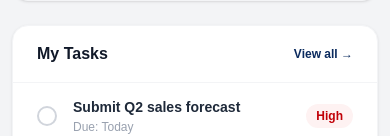
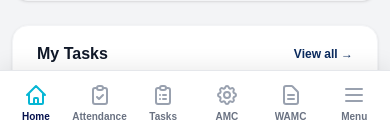
Before and after one commit to Abhisheksharma004/viros-web-new, a Next.js app: page /employee-dashboard in a window 390 px wide. Shown: the part 708-844 px from the top of the page. Built offline with nearby package versions, Linux system fonts and the light colour scheme; no server answers.

Commit message:
add buttom navbar in responsive

```diff
--- a/src/app/employee-dashboard/layout.tsx
+++ b/src/app/employee-dashboard/layout.tsx
@@ -3,6 +3,7 @@
 import { useState } from "react";
 import EmployeeSidebar from "@/components/employee-dashboard/Sidebar";
 import EmployeeHeader from "@/components/employee-dashboard/Header";
+import EmployeeBottomNav from "@/components/employee-dashboard/BottomNav";
 
 export default function EmployeeDashboardLayout({
     children,
@@ -16,9 +17,10 @@ export default function EmployeeDashboardLayout({
             <EmployeeSidebar isOpen={sidebarOpen} onClose={() => setSidebarOpen(false)} />
             <div className="flex-1 flex flex-col overflow-hidden">
                 <EmployeeHeader onMenuClick={() => setSidebarOpen(true)} />
-                <main className="flex-1 overflow-y-auto p-3 sm:p-6 lg:p-8">
+                <main className="flex-1 overflow-y-auto p-3 pb-20 sm:p-6 sm:pb-20 lg:p-8 lg:pb-8">
                     {children}
                 </main>
+                <EmployeeBottomNav onMenuClick={() => setSidebarOpen(true)} />
             </div>
         </div>
     );
--- a/src/components/admin-dashboard/Sidebar.tsx
+++ b/src/components/admin-dashboard/Sidebar.tsx
@@ -214,6 +214,15 @@ const menuItems = [
                 href: "/admin-dashboard/employees/birthdays",
             },
         ],
+    },
+    {
+        title: "Task Management",
+        icon: (
+            <svg className="w-5 h-5" fill="none" stroke="currentColor" viewBox="0 0 24 24">
+                <path strokeLinecap="round" strokeLinejoin="round" strokeWidth={2} d="M9 5H7a2 2 0 00-2 2v12a2 2 0 002 2h10a2 2 0 002-2V7a2 2 0 00-2-2h-2M9 5a2 2 0 002 2h2a2 2 0 002-2M9 5a2 2 0 012-2h2a2 2 0 012 2m-3 7h3m-3 4h3m-6-4h.01M9 16h.01" />
+            </svg>
+        ),
+        href: "/admin-dashboard/task-management",
     },
     {
         title: "Department",
--- /dev/null
+++ b/src/components/employee-dashboard/BottomNav.tsx
@@ -0,0 +1,103 @@
+"use client";
+
+import Link from "next/link";
+import { usePathname } from "next/navigation";
+
+const navItems = [
+    {
+        title: "Home",
+        href: "/employee-dashboard",
+        match: (path: string) => path === "/employee-dashboard",
+        icon: (
+            <svg className="w-6 h-6" fill="none" stroke="currentColor" viewBox="0 0 24 24">
+                <path strokeLinecap="round" strokeLinejoin="round" strokeWidth={2} d="M3 12l2-2m0 0l7-7 7 7M5 10v10a1 1 0 001 1h3m10-11l2 2m-2-2v10a1 1 0 01-1 1h-3m-6 0a1 1 0 001-1v-4a1 1 0 011-1h2a1 1 0 011 1v4a1 1 0 001 1m-6 0h6" />
+            </svg>
+        ),
+    },
+    {
+        title: "Attendance",
+        href: "/employee-dashboard/attendance",
+        match: (path: string) =>
+            path === "/employee-dashboard/attendance" ||
+            path.startsWith("/employee-dashboard/leave") ||
+            path.startsWith("/employee-dashboard/history"),
+        icon: (
+            <svg className="w-6 h-6" fill="none" stroke="currentColor" viewBox="0 0 24 24">
+                <path strokeLinecap="round" strokeLinejoin="round" strokeWidth={2} d="M9 5H7a2 2 0 00-2 2v12a2 2 0 002 2h10a2 2 0 002-2V7a2 2 0 00-2-2h-2M9 5a2 2 0 002 2h2a2 2 0 002-2M9 5a2 2 0 012-2h2a2 2 0 012 2m-6 9l2 2 4-4" />
+            </svg>
+        ),
+    },
+    {
+        title: "Tasks",
+        href: "/employee-dashboard/tasks",
+        match: (path: string) => path.startsWith("/employee-dashboard/tasks"),
+        icon: (
+            <svg className="w-6 h-6" fill="none" stroke="currentColor" viewBox="0 0 24 24">
+                <path strokeLinecap="round" strokeLinejoin="round" strokeWidth={2} d="M9 5H7a2 2 0 00-2 2v12a2 2 0 002 2h10a2 2 0 002-2V7a2 2 0 00-2-2h-2M9 5a2 2 0 002 2h2a2 2 0 002-2M9 5a2 2 0 012-2h2a2 2 0 012 2m-3 7h3m-3 4h3m-6-4h.01M9 16h.01" />
+            </svg>
+        ),
+    },
+    {
+        title: "AMC",
+        href: "/employee-dashboard/amc-work",
+        match: (path: string) => path.startsWith("/employee-dashboard/amc-work"),
+        icon: (
+            <svg className="w-6 h-6" fill="none" stroke="currentColor" viewBox="0 0 24 24">
+                <path strokeLinecap="round" strokeLinejoin="round" strokeWidth={2} d="M10.325 4.317c.426-1.756 2.924-1.756 3.35 0a1.724 1.724 0 002.573 1.066c1.543-.94 3.31.826 2.37 2.37a1.724 1.724 0 001.065 2.572c1.756.426 1.756 2.924 0 3.35a1.724 1.724 0 00-1.066 2.573c.94 1.543-.826 3.31-2.37 2.37a1.724 1.724 0 00-2.572 1.065c-.426 1.756-2.924 1.756-3.35 0a1.724 1.724 0 00-2.573-1.066c-1.543.94-3.31-.826-2.37-2.37a1.724 1.724 0 00-1.065-2.572c-1.756-.426-1.756-2.924 0-3.35a1.724 1.724 0 001.066-2.573c-.94-1.543.826-3.31 2.37-2.37.996.608 2.296.07 2.572-1.065z" />
+                <path strokeLinecap="round" strokeLinejoin="round" strokeWidth={2} d="M15 12a3 3 0 11-6 0 3 3 0 016 0z" />
+            </svg>
+        ),
+    },
+    {
+        title: "WAMC",
+        href: "/employee-dashboard/without-amc-work",
+        match: (path: string) => path.startsWith("/employee-dashboard/without-amc-work"),
+        icon: (
+            <svg className="w-6 h-6" fill="none" stroke="currentColor" viewBox="0 0 24 24">
+                <path strokeLinecap="round" strokeLinejoin="round" strokeWidth={2} d="M9 12h6m-6 4h6m2 5H7a2 2 0 01-2-2V5a2 2 0 012-2h5.586a1 1 0 01.707.293l5.414 5.414a1 1 0 01.293.707V19a2 2 0 01-2 2z" />
+            </svg>
+        ),
+    },
+];
+
+export default function EmployeeBottomNav({ onMenuClick }: { onMenuClick: () => void }) {
+    const pathname = usePathname() ?? "";
+
+    return (
+        <nav
+            className="fixed bottom-0 left-0 right-0 z-40 border-t border-gray-200 bg-white shadow-[0_-4px_20px_rgba(0,0,0,0.08)] lg:hidden"
+            aria-label="Mobile navigation"
+        >
+            <div className="flex items-stretch justify-around px-1 pb-[max(0.5rem,env(safe-area-inset-bottom))] pt-2">
+                {navItems.map((item) => {
+                    const active = item.match(pathname);
+                    return (
+                        <Link
+                            key={item.href}
+                            href={item.href}
+                            className={`flex min-w-0 flex-1 flex-col items-center gap-0.5 rounded-lg px-1 py-1 transition-colors ${
+                                active ? "text-[#06b6d4]" : "text-gray-500 hover:text-[#06124f]"
+                            }`}
+                        >
+                            <span className={active ? "text-[#06b6d4]" : "text-gray-400"}>{item.icon}</span>
+                            <span className={`truncate text-[10px] font-semibold ${active ? "text-[#06124f]" : ""}`}>
+                                {item.title}
+                            </span>
+                        </Link>
+                    );
+                })}
+                <button
+                    type="button"
+                    onClick={onMenuClick}
+                    className="flex min-w-0 flex-1 flex-col items-center gap-0.5 rounded-lg px-1 py-1 text-gray-500 transition-colors hover:text-[#06124f]"
+                    aria-label="Open menu"
+                >
+                    <svg className="h-6 w-6 text-gray-400" fill="none" stroke="currentColor" viewBox="0 0 24 24">
+                        <path strokeLinecap="round" strokeLinejoin="round" strokeWidth={2} d="M4 6h16M4 12h16M4 18h16" />
+                    </svg>
+                    <span className="truncate text-[10px] font-semibold">Menu</span>
+                </button>
+            </div>
+        </nav>
+    );
+}
```
